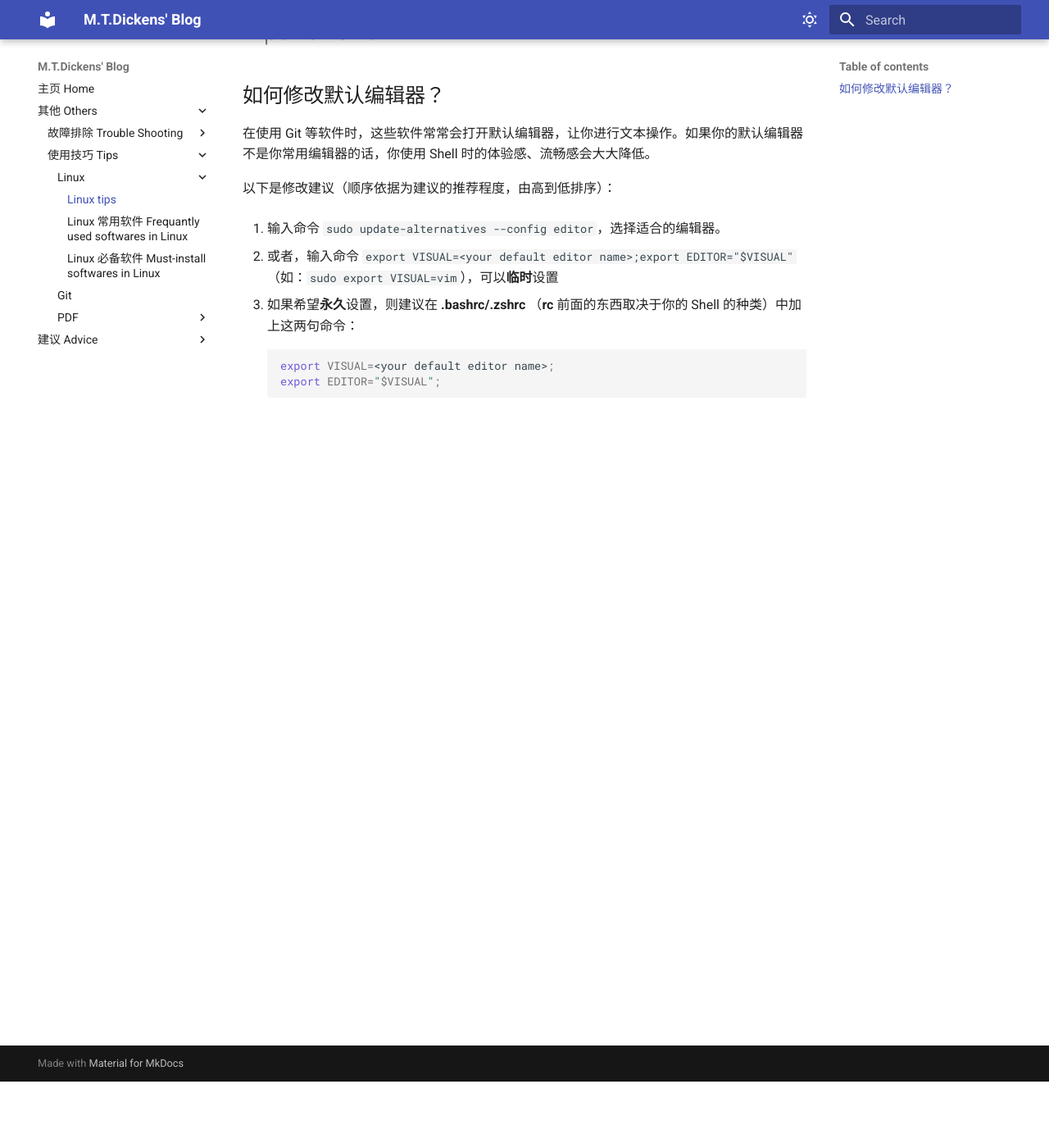
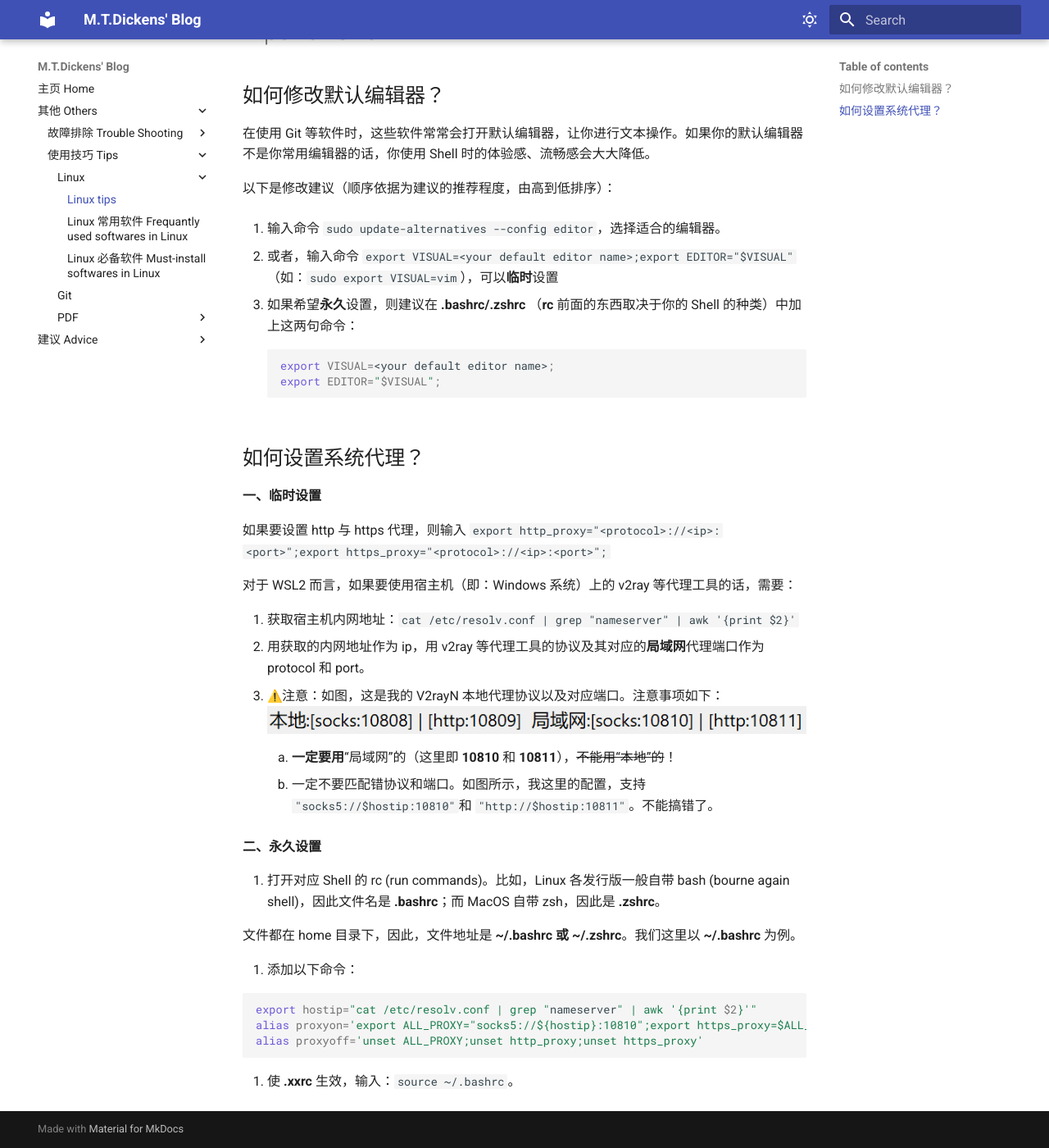
Before and after one commit to MTDickens/blog, an MkDocs documentation site: the page built from docs/Tips/Linux tips.md, in a window 1280 px wide and 1400 px high, scrolled down 81 px. Shown: the whole window at 82% size. Built offline with MkDocs 1.6.1 and Material for MkDocs 9.7.7, drawn with Linux system fonts in a browser that asks for light colours; emoji names are drawn with the system emoji font.

Commit message:
update Linux tips.md

````diff
--- a/docs/Tips/Linux tips.md
+++ b/docs/Tips/Linux tips.md
@@ -15,3 +15,33 @@
       export VISUAL=<your default editor name>;
       export EDITOR="$VISUAL";
       ```
+
+## 如何设置系统代理？
+
+**一、临时设置**
+
+如果要设置 http 与 https 代理，则输入 `export http_proxy="<protocol>://<ip>:<port>";export https_proxy="<protocol>://<ip>:<port>";`
+
+对于 WSL2 而言，如果要使用宿主机（即：Windows 系统）上的 v2ray 等代理工具的话，需要：
+
+1. 获取宿主机内网地址：`cat /etc/resolv.conf | grep "nameserver" | awk '{print $2}'`
+2. 用获取的内网地址作为 ip，用 v2ray 等代理工具的协议及其对应的**局域网**代理端口作为 protocol 和 port。
+   1. :warning:注意：如图，这是我的 V2rayN 本地代理协议以及对应端口。注意事项如下：![](2023-01-29-16-15-05.png)
+      1. **一定要用**“局域网”的（这里即 **10810** 和 **10811**），~~不能用“本地”的~~！
+      2. 一定不要匹配错协议和端口。如图所示，我这里的配置，支持  `"socks5://$hostip:10810" `和 `"http://$hostip:10811"`。不能搞错了。
+
+**二、永久设置**
+
+1. 打开对应 Shell 的 rc (run commands)。比如，Linux 各发行版一般自带 bash (bourne again shell)，因此文件名是 **.bashrc**；而 MacOS 自带 zsh，因此是 **.zshrc**。
+
+   文件都在 home 目录下，因此，文件地址是 **~/.bashrc 或 ~/.zshrc**。我们这里以 **~/.bashrc** 为例。
+
+2. 添加以下命令：
+
+```bash
+export hostip="cat /etc/resolv.conf | grep "nameserver" | awk '{print $2}'"
+alias proxyon='export ALL_PROXY="socks5://${hostip}:10810";export https_proxy=$ALL_PROXY;export http_proxy=$ALL_PROXY'
+alias proxyoff='unset ALL_PROXY;unset http_proxy;unset https_proxy'
+```
+
+3. 使 **.xxrc** 生效，输入：`source ~/.bashrc`。
````
Also changed, not shown: docs/Tips/2023-01-29-16-15-05.png (added).
